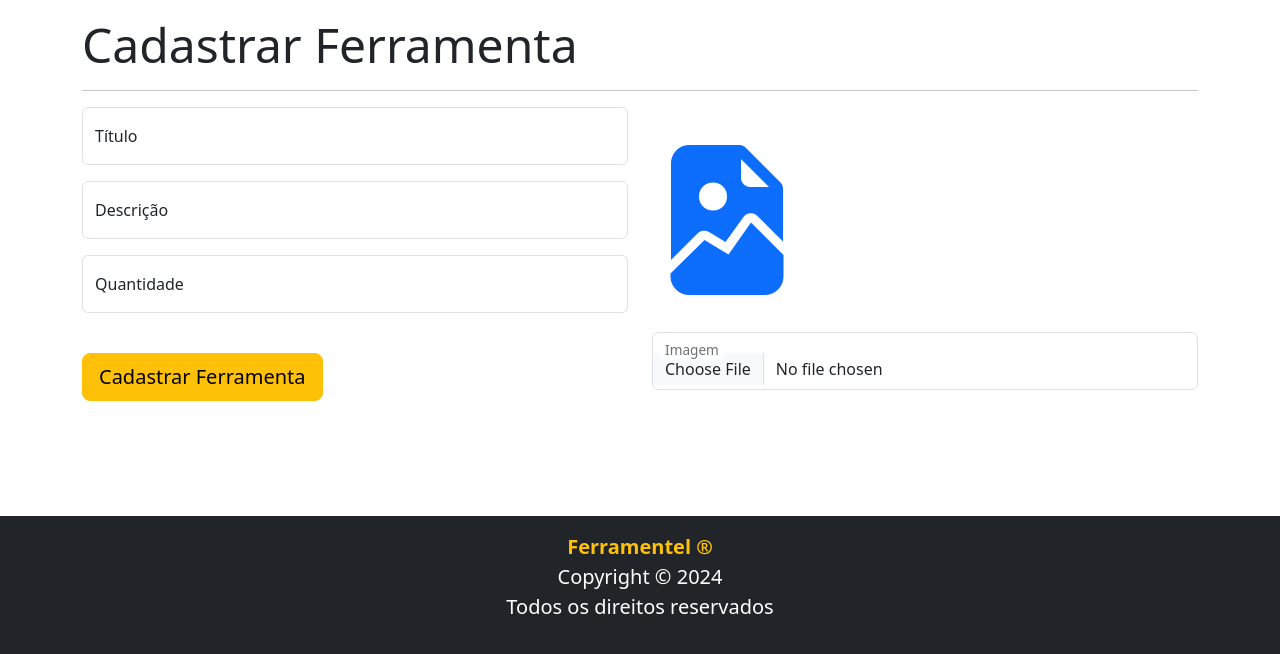
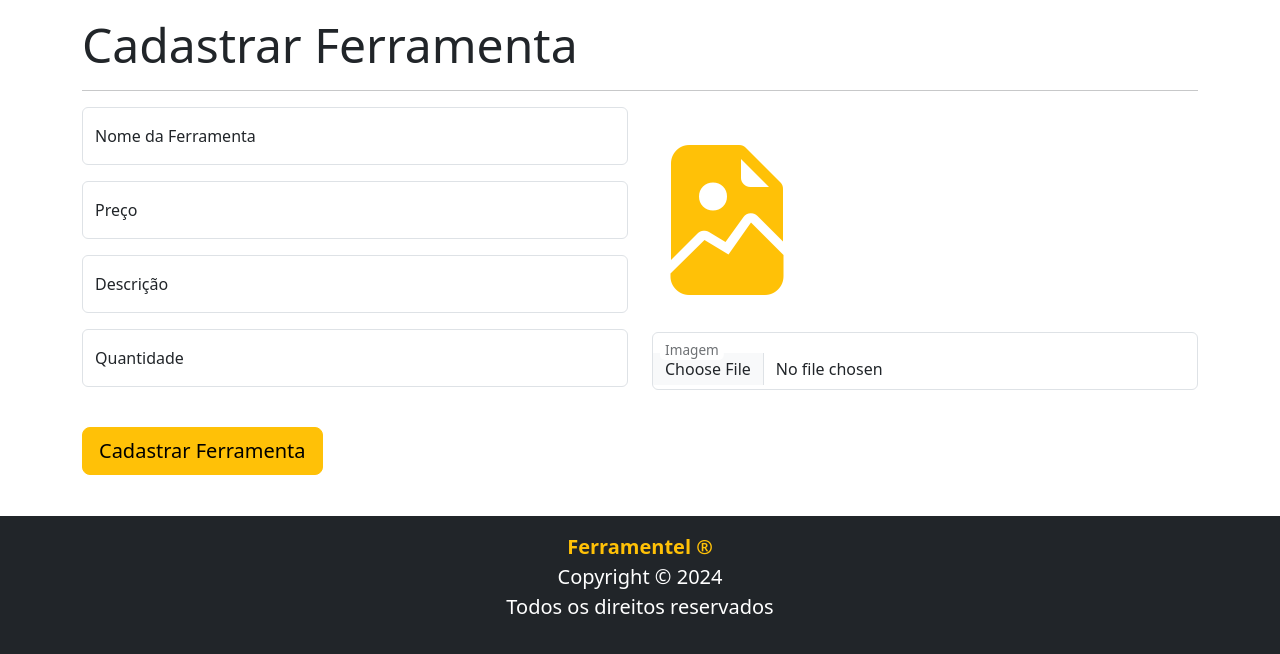
Before and after one commit to sofiapbsartorio/Ferramentel, a FastAPI app: page /cadastrar_ferramenta in a window 1280 px wide. Shown: the part 146-800 px from the top of the page. Run offline with FastAPI, Linux system fonts and the light colour scheme; some libraries are stand-ins or nearby versions.

Commit message:
cadastrar ferramentas

```diff
--- a/routes/main_routes.py
+++ b/routes/main_routes.py
@@ -68,8 +68,8 @@ async def post_cadastrar_ferramenta(produto: Produto):
 
     produto_cadastrado = ProdutoRepo.inserir(produto)
     if not produto_cadastrado or not produto_cadastrado.id:
-        raise HTTPException(status_code=400, detail="Erro ao alterar livro.")
-    return {"redirect": {"url": "/cadastro_produto_realizado"}}
+        raise HTTPException(status_code=400, detail="Erro ao cadastrar ferramenta.")
+    return {"redirect": {"url": "/cadastro_ferramenta_realizado"}}
 
 @router.get("/alterar_ferramenta/{id}")
 async def get_alterar_ferramenta(request: Request, id: int):
--- a/templates/cadastrar_ferramenta.html
+++ b/templates/cadastrar_ferramenta.html
@@ -8,7 +8,11 @@
     <div class="col-12 col-lg-6">
         <div class="form-floating mb-3">
             <input type="text" class="form-control" id="nome" name="nome" placeholder=" "  required>
-            <label for="nome">Título</label>
+            <label for="nome">Nome da Ferramenta</label>
+        </div>
+        <div class="form-floating mb-3">
+            <input type="text" class="form-control" id="preco" name="preco" placeholder=" "  required>
+            <label for="preco">Preço</label>
         </div>
         <div class="form-floating mb-3">
             <input type="text" class="form-control" id="descricao" name="descricao" placeholder=" " required>
@@ -24,7 +28,7 @@
         </div>
     </div>
     <div class="col-12 col-lg-6">
-        <i class="bi bi-file-earmark-image-fill text-primary" style="font-size: 150px;"></i>
+        <i class="bi bi-file-earmark-image-fill text-warning" style="font-size: 150px;"></i>
          <div class="form-floating mb-3">
             <input type="file" class="form-control" id="imagem" name="imagem" placeholder=" ">
             <label for="imagem">Imagem</label>
```
Also changed, not shown: templates/cadastro_ferramenta_confirmado.html (added, +9 -0 lines), dados.db.
